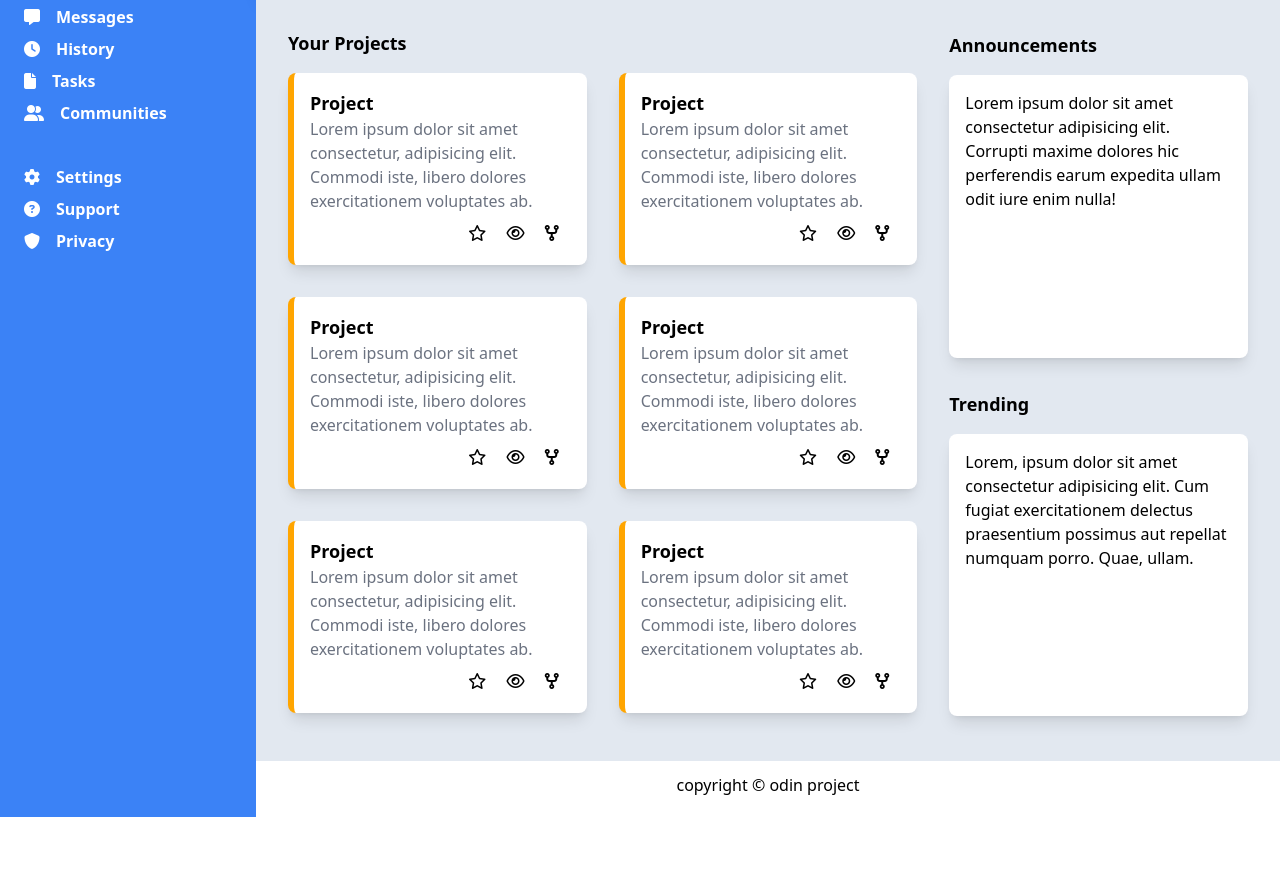
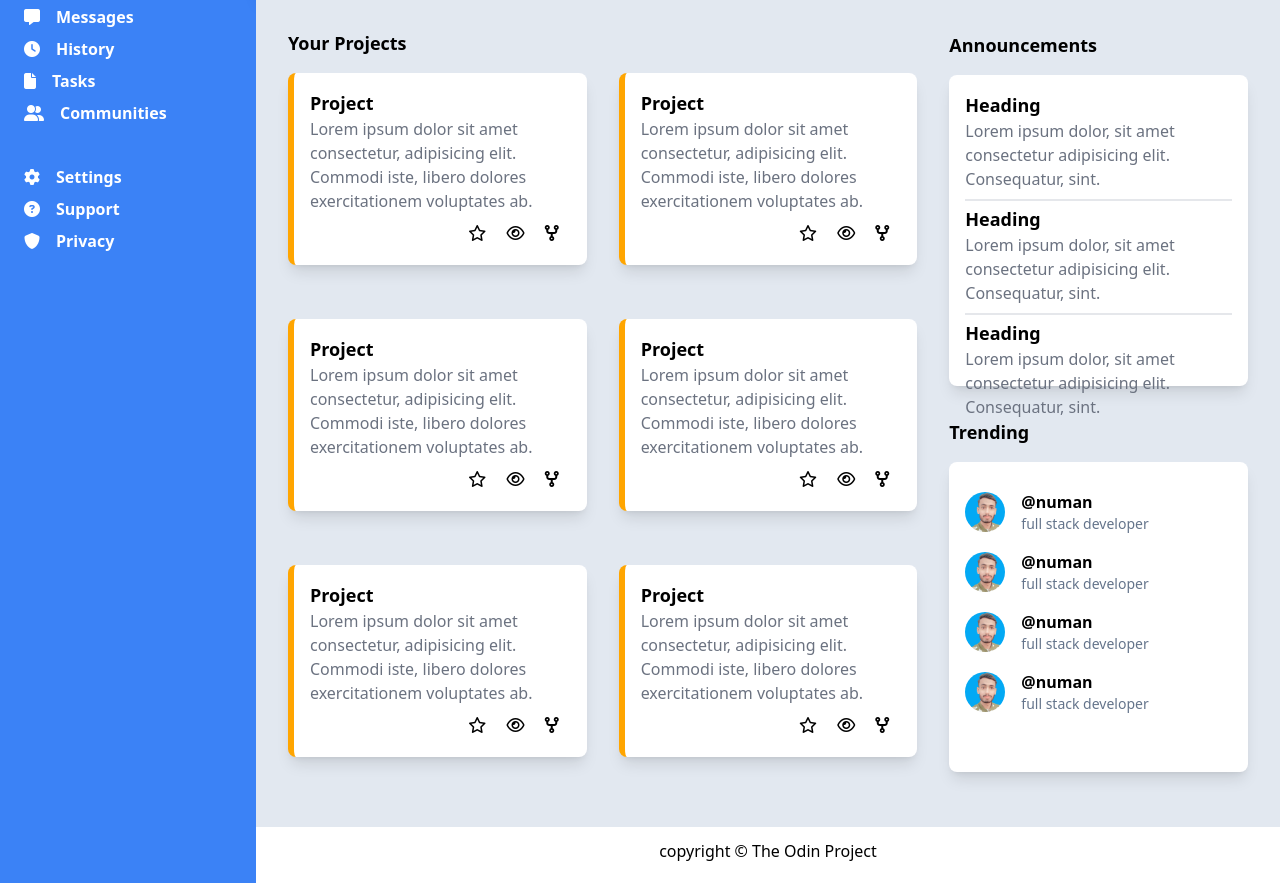
Before and after one commit to numan-iftikhar/dashboard-odin, a website built with Vite: page index.html in a window 1280 px wide. Shown: the part 147-1030 px from the top of the page. Before the commit the page ends 964 px from the top, so only its background shows below. Built offline with nearby package versions, Linux system fonts and the light colour scheme.

Commit message:
complete

```diff
--- a/index.html
+++ b/index.html
@@ -252,16 +252,100 @@
 
           <!-- announcements and trending section -->
           <div class="">
-            <h2 class="mt-[-1.6rem] ml-4 font-semibold text-lg">Announcements</h2>
-            <div class="ann__card card rounded-lg shadow-lg">Lorem ipsum dolor sit amet consectetur adipisicing elit. Corrupti maxime dolores hic perferendis earum expedita ullam odit iure enim nulla!
+            <h2 class="mt-[-1.6rem] ml-4 font-semibold text-lg">
+              Announcements
+            </h2>
+            <div class="ann__card card rounded-lg shadow-lg">
+              <div class="border-b-2">
+                <h2 class="font-semibold text-lg">Heading</h2>
+                <p class="text-gray-500 pb-2">
+                  Lorem ipsum dolor, sit amet consectetur adipisicing elit.
+                  Consequatur, sint.
+                </p>
+              </div>
+              <div class="border-b-2 pt-1">
+                <h2 class="font-semibold text-lg">Heading</h2>
+                <p class="text-gray-500 pb-2">
+                  Lorem ipsum dolor, sit amet consectetur adipisicing elit.
+                  Consequatur, sint.
+                </p>
+              </div>
+              <div class="pt-1">
+                <h2 class="font-semibold text-lg">Heading</h2>
+                <p class="text-gray-500">
+                  Lorem ipsum dolor, sit amet consectetur adipisicing elit.
+                  Consequatur, sint.
+                </p>
+              </div>
             </div>
             <h2 class="mt-8 ml-4 font-semibold text-lg">Trending</h2>
-            <div class="trending__card card rounded-lg shadow-lg">Lorem, ipsum dolor sit amet consectetur adipisicing elit. Cum fugiat exercitationem delectus praesentium possimus aut repellat numquam porro. Quae, ullam.</div>
+
+            <div class="trending__card card rounded-lg shadow-lg">
+
+              <!-- profile 1 -->
+              <div class="flex space-x-4 items-center pb-4 mt-3">
+                <div>
+                  <img
+                    src="imgs/avator.png"
+                    alt="avator"
+                    class="avator w-10 rounded-3xl"
+                  />
+                </div>
+                <div>
+                  <h3 class="text-md font-semibold">@numan</h3>
+                  <h2 class="text-sm text-slate-500">full stack developer</h2>
+                </div>
+              </div>
+
+              <!-- profile 2 -->
+              <div class="flex space-x-4 items-center pb-4">
+                <div>
+                  <img
+                    src="imgs/avator.png"
+                    alt="avator"
+                    class="avator w-10 rounded-3xl"
+                  />
+                </div>
+                <div>
+                  <h3 class="text-md font-semibold">@numan</h3>
+                  <h2 class="text-sm text-slate-500">full stack developer</h2>
+                </div>
+              </div>
+
+              <!-- profile 3 -->
+              <div class="flex space-x-4 items-center pb-4">
+                <div>
+                  <img
+                    src="imgs/avator.png"
+                    alt="avator"
+                    class="avator w-10 rounded-3xl"
+                  />
+                </div>
+                <div>
+                  <h3 class="text-md font-semibold">@numan</h3>
+                  <h2 class="text-sm text-slate-500">full stack developer</h2>
+                </div>
+              </div>
+              <div class="flex space-x-4 items-center">
+                <div>
+                  <img
+                    src="imgs/avator.png"
+                    alt="avator"
+                    class="avator w-10 rounded-3xl"
+                  />
+                </div>
+                <div>
+                  <h3 class="text-md font-semibold">@numan</h3>
+                  <h2 class="text-sm text-slate-500">full stack developer</h2>
+                </div>
+              </div>
+
+            </div>
           </div>
         </main>
 
         <footer class="h-14 mt-auto pt-3 col-start-2 col-end-3 text-center">
-          copyright &copy; odin project
+          copyright &copy; The Odin Project
         </footer>
       </div>
     </div>
```
Also changed, not shown: style.css (+6 -6 lines).
